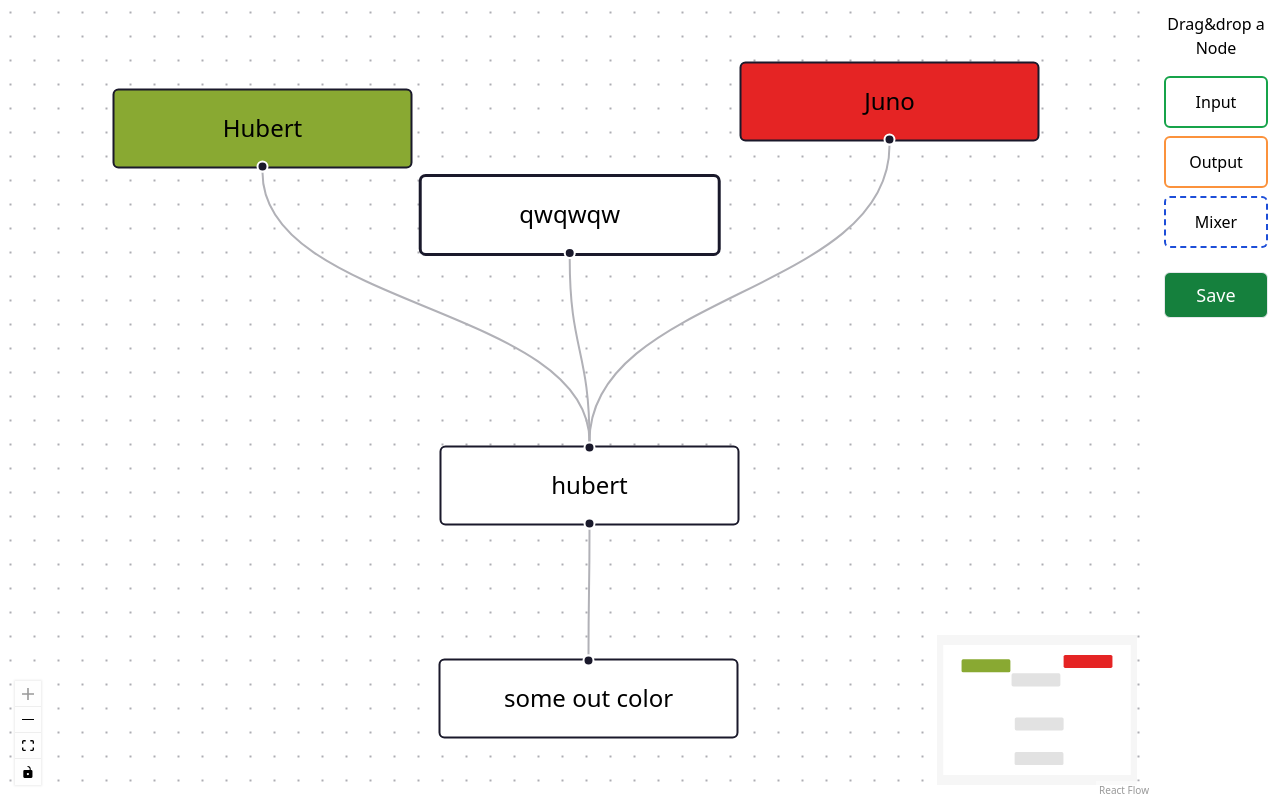
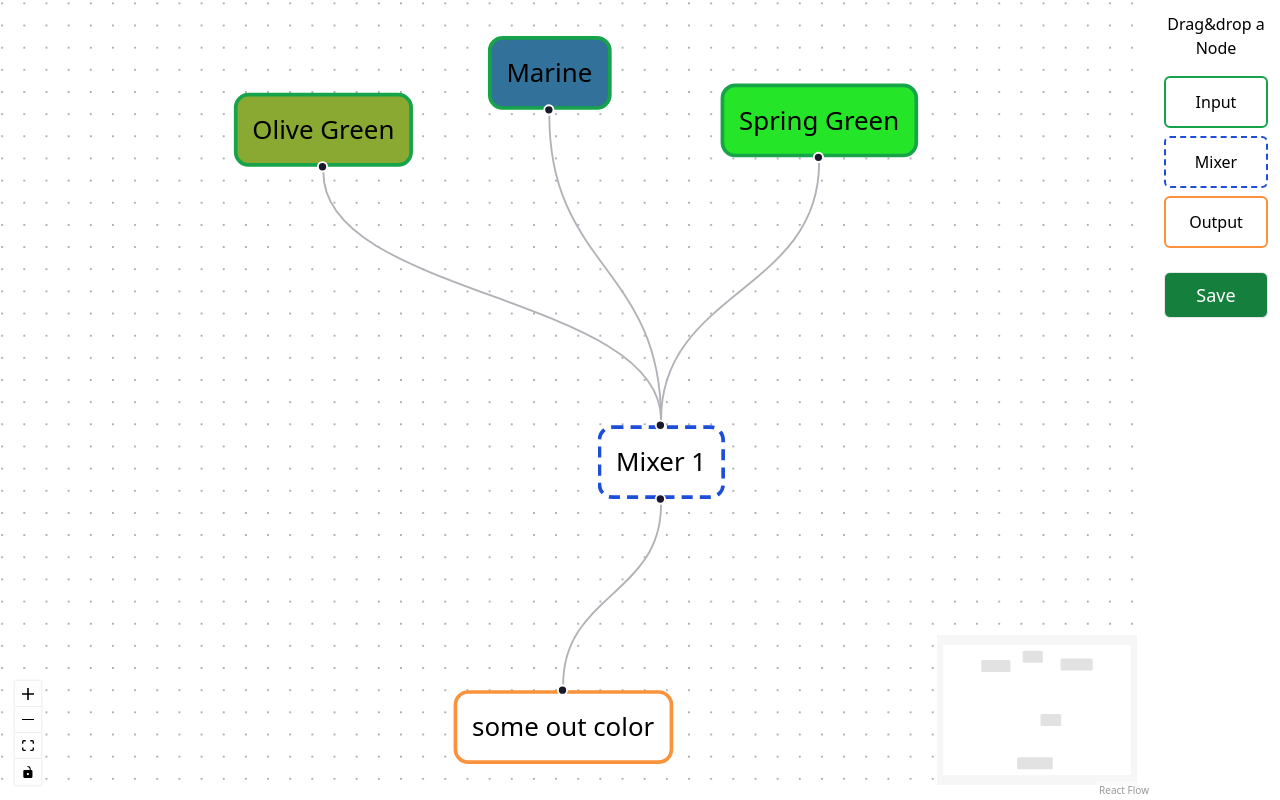
Before and after one commit to HubertTGit/reactflow, a Next.js app: page / in a window 1280 px wide. Built offline with nearby package versions, Linux system fonts and the light colour scheme.

Commit message:
convert all nodes to custom nodes

```diff
--- a/database/nodes.json
+++ b/database/nodes.json
@@ -1,54 +1 @@
-[
-  {
-    "id": "5ae88cfc-8a7d-4dbf-acb0-dc8b104bd26a",
-    "type": "input",
-    "position": { "x": 9.5, "y": -1083.5 },
-    "data": { "label": "Hubert", "color": "#89a932" },
-    "style": { "backgroundColor": "#89a932" },
-    "measured": { "width": 150, "height": 40 },
-    "selected": false,
-    "dragging": false
-  },
-  {
-    "id": "8a1de154-ba2d-4dbd-b3c0-67eb6b67f059",
-    "type": "mixer",
-    "position": { "x": 172.99861274428866, "y": -904.9951446050103 },
-    "data": { "label": "hubert" },
-    "className": "border-blue-700 border-2 border-dashed",
-    "measured": { "width": 150, "height": 40 },
-    "selected": false,
-    "dragging": false
-  },
-  {
-    "id": "dbef0ade-3825-4c82-b965-a8a8a34db5e5",
-    "type": "input",
-    "position": { "x": 323, "y": -1097 },
-    "data": { "label": "Juno", "color": "#e52424" },
-    "style": { "backgroundColor": "#e52424" },
-    "className": "border-green-600 border-2",
-    "measured": { "width": 150, "height": 40 },
-    "selected": false,
-    "dragging": false
-  },
-  {
-    "id": "c42ac247-5383-4429-b1ae-23c4d9cd219d",
-    "type": "output",
-    "position": { "x": 172.5, "y": -798.5 },
-    "data": { "label": "some out color" },
-    "className": "border-orange-400 border-2",
-    "measured": { "width": 150, "height": 40 },
-    "selected": false,
-    "dragging": false
-  },
-  {
-    "id": "9548cf01-3984-4ed6-9bd7-c9099a3f0e2a",
-    "type": "input",
-    "position": { "x": 163.11138605202515, "y": -1040.2915833098461 },
-    "data": { "label": "qwqwqw", "color": "color-mix(#c9d520, #000000)" },
-    "style": { "backgroundColor": "color-mix(#c9d520, #000000)" },
-    "className": "border-green-600 border-2",
-    "measured": { "width": 150, "height": 40 },
-    "selected": true,
-    "dragging": false
-  }
-]
+[{"id":"5ae88cfc-8a7d-4dbf-acb0-dc8b104bd26a","type":"inputNode","position":{"x":-24,"y":-1085},"data":{"label":"Olive Green","color":"#89a932"},"measured":{"width":95,"height":40},"selected":false,"dragging":false},{"id":"8a1de154-ba2d-4dbd-b3c0-67eb6b67f059","type":"mixerNode","position":{"x":172.99861274428866,"y":-904.9951446050103},"data":{"label":"Mixer 1"},"measured":{"width":65,"height":40},"selected":false,"dragging":false},{"id":"dbef0ade-3825-4c82-b965-a8a8a34db5e5","type":"inputNode","position":{"x":239.61035089820007,"y":-1090.07792982036},"data":{"label":"Spring Green","color":"#24e527"},"measured":{"width":105,"height":40},"selected":true,"dragging":false},{"id":"c42ac247-5383-4429-b1ae-23c4d9cd219d","type":"outputNode","position":{"x":95,"y":-761.5},"data":{"label":"some out color"},"measured":{"width":116,"height":40},"selected":false,"dragging":false},{"id":"9548cf01-3984-4ed6-9bd7-c9099a3f0e2a","type":"inputNode","position":{"x":113.61138605202515,"y":-1115.7915833098461},"data":{"label":"Marine","color":"#32729a"},"measured":{"width":64,"height":40},"selected":false,"dragging":false}]
--- a/package.json
+++ b/package.json
@@ -23,6 +23,8 @@
     "eslint": "^8",
     "eslint-config-next": "14.2.15",
     "postcss": "^8",
+    "prettier": "^3.3.3",
+    "prettier-plugin-tailwindcss": "^0.6.8",
     "tailwindcss": "^3.4.1",
     "typescript": "^5"
   }
--- a/ui/flowBuilder.tsx
+++ b/ui/flowBuilder.tsx
@@ -15,11 +15,15 @@ import {
   useEdgesState,
   useNodesState,
   useReactFlow,
+  NodeTypes,
 } from '@xyflow/react';
 
 import '@xyflow/react/dist/style.css';
 import { INodeTypeEnum, IPayload } from '@/utils/interface';
 import DialogComponent from './dialogComponent';
+import { InputNode } from './inputNode';
+import { OutputNode } from './outputNode';
+import { MixerNode } from './mixerNode';
 
 export type FlowBuilderProps = {
   initialNodes: Node[];
@@ -95,6 +99,12 @@ export const FlowBuilder = ({
     setPayload(null);
   };
 
+  const nodeTypes = {
+    inputNode: InputNode,
+    outputNode: OutputNode,
+    mixerNode: MixerNode,
+  } as unknown as NodeTypes;
+
   return (
     <>
       <DialogComponent
@@ -112,6 +122,7 @@ export const FlowBuilder = ({
         onDrop={onDrop}
         onDragOver={onDragOver}
         onNodeDoubleClick={onNodeDoubleClick}
+        nodeTypes={nodeTypes}
         fitView
       >
         <Controls />
--- a/ui/inputNode.tsx
+++ b/ui/inputNode.tsx
@@ -1,13 +1,16 @@
 'use client';
 
 import { Handle, Position, Node } from '@xyflow/react';
-import React from 'react';
 
 export const InputNode = ({ id, data }: Node) => {
+  const label = data.label as string;
+  const color = data.color as string;
   return (
-    <div className="p-3 rounded-lg border-2 border-blue-700">
-      <div>{id}</div>
-      <div>{data.toString()}</div>
+    <div
+      className="p-2 rounded-lg border-2 border-green-600 text-sm"
+      style={{ backgroundColor: color }}
+    >
+      <div>{label}</div>
       <Handle type="source" position={Position.Bottom} />
     </div>
   );
--- /dev/null
+++ b/ui/mixerNode.tsx
@@ -0,0 +1,14 @@
+"use client";
+
+import { Handle, Position, Node } from "@xyflow/react";
+
+export const MixerNode = ({ id, data }: Node) => {
+  const label = data.label as string;
+  return (
+    <div className="rounded-lg border-2 border-dashed border-blue-700 bg-white p-2 text-sm">
+      <Handle type="target" position={Position.Top} />
+      <div>{label}</div>
+      <Handle type="source" position={Position.Bottom} />
+    </div>
+  );
+};
--- a/ui/nodeSelector.tsx
+++ b/ui/nodeSelector.tsx
@@ -1,24 +1,24 @@
-'use client';
+"use client";
 
-import { saveAll } from '@/utils/actions';
-import { TypeColorEnum } from '@/utils/constant';
-import { INodeTypeEnum } from '@/utils/interface';
-import { useReactFlow } from '@xyflow/react';
-import clsx from 'clsx';
-import { SaveButton } from './saveButton';
+import { saveAll } from "@/utils/actions";
+import { TypeColorEnum } from "@/utils/constant";
+import { INodeTypeEnum } from "@/utils/interface";
+import { useReactFlow } from "@xyflow/react";
+import clsx from "clsx";
+import { SaveButton } from "./saveButton";
 
 const onDragStart = (
   event: React.DragEvent<HTMLDivElement>,
-  type: INodeTypeEnum
+  type: INodeTypeEnum,
 ) => {
-  event.dataTransfer.setData('widgetType', type);
+  event.dataTransfer.setData("widgetType", type);
 };
 
 export const NodeSelector = () => {
   const { getEdges, getNodes } = useReactFlow();
 
   return (
-    <aside className="p-3 h-screen flex flex-col gap-4 items-center">
+    <aside className="flex h-screen flex-col items-center gap-4 p-3">
       {/* Draggable nodes */}
       <div>
         <h3 className="pb-4 text-center">Drag&drop a Node</h3>
@@ -26,31 +26,32 @@ export const NodeSelector = () => {
           draggable
           onDragStart={(e) => onDragStart(e, INodeTypeEnum.input)}
           className={clsx([
-            'p-3  border-2 mb-2 cursor-move rounded-md text-center bg-white',
+            "mb-2 cursor-move rounded-md border-2 bg-white p-3 text-center",
             TypeColorEnum.inputBorderColor,
           ])}
         >
           Input
         </div>
+
+        <div
+          draggable
+          onDragStart={(e) => onDragStart(e, INodeTypeEnum.mixer)}
+          className={clsx([
+            "mb-2 cursor-move rounded-md border-2 border-dashed bg-white p-3 text-center",
+            TypeColorEnum.mixerBorderColor,
+          ])}
+        >
+          Mixer
+        </div>
         <div
           draggable
           onDragStart={(e) => onDragStart(e, INodeTypeEnum.output)}
           className={clsx([
-            'p-3  border-2 mb-2 cursor-move rounded-md text-center bg-white',
+            "mb-2 cursor-move rounded-md border-2 bg-white p-3 text-center",
             TypeColorEnum.outputBorderColor,
           ])}
         >
           Output
-        </div>
-        <div
-          draggable
-          onDragStart={(e) => onDragStart(e, INodeTypeEnum.mixer)}
-          className={clsx([
-            'p-3  border-2 mb-2 cursor-move rounded-md text-center border-dashed bg-white',
-            TypeColorEnum.mixerBorderColor,
-          ])}
-        >
-          Mixer
         </div>
       </div>
       {/* save layout */}
--- /dev/null
+++ b/ui/outputNode.tsx
@@ -0,0 +1,17 @@
+"use client";
+
+import { Handle, Position, Node } from "@xyflow/react";
+
+export const OutputNode = ({ id, data }: Node) => {
+  const label = data.label as string;
+  const color = data.color as string;
+  return (
+    <div
+      className="rounded-lg border-2 border-orange-400 bg-white p-2 text-sm"
+      style={{ backgroundColor: color }}
+    >
+      <Handle type="target" position={Position.Top} />
+      <div>{label}</div>
+    </div>
+  );
+};
--- a/utils/actions.ts
+++ b/utils/actions.ts
@@ -1,9 +1,9 @@
-'use server';
+"use server";
 
-import { edgespath, nodespath, TypeColorEnum } from '@/utils/constant';
-import { Edge, Node } from '@xyflow/react';
-import { promises as fs } from 'fs';
-import { INodeTypeEnum, IPayload } from './interface';
+import { edgespath, nodespath, TypeColorEnum } from "@/utils/constant";
+import { Edge, Node } from "@xyflow/react";
+import { promises as fs } from "fs";
+import { INodeTypeEnum, IPayload } from "./interface";
 
 /**
  * createNodeAction
@@ -15,16 +15,16 @@ import { INodeTypeEnum, IPayload } from './interface';
 export async function addNodeAction(
   formData: FormData,
   payload: Partial<IPayload> | null,
-  nodes: Node[]
+  nodes: Node[],
 ) {
   if (!payload) {
     return;
-    throw new Error('No payload');
+    throw new Error("No payload");
   }
 
   const id = crypto.randomUUID();
-  const label = formData.get('label');
-  const color = formData.get('color') as string;
+  const label = formData.get("label");
+  const color = formData.get("color") as string;
   const { type, position } = payload;
 
   const node: Node = {
@@ -37,10 +37,6 @@ export async function addNodeAction(
   };
 
   if (color) {
-    node.style = {
-      backgroundColor: color,
-    };
-
     node.data.color = color;
   }
 
@@ -67,24 +63,21 @@ export async function addNodeAction(
 export async function editNodeAction(
   formData: FormData,
   payload: Partial<IPayload> | null,
-  nodes: Node[]
+  nodes: Node[],
 ) {
   if (!payload) {
     return;
-    throw new Error('No payload');
+    throw new Error("No payload");
   }
 
-  const label = formData.get('label');
-  const color = formData.get('color') as string;
+  const label = formData.get("label");
+  const color = formData.get("color") as string;
   const { id } = payload;
 
   nodes.map((n) => {
     if (n.id === id) {
       if (color) {
-        n.style = {
-          backgroundColor: `color-mix(${color}, #000000)`,
-        };
-        n.data.color = `color-mix(${color}, #000000)`;
+        n.data.color = color;
       }
 
       if (label) {
--- a/utils/interface.ts
+++ b/utils/interface.ts
@@ -1,7 +1,7 @@
 export enum INodeTypeEnum {
-  input = 'input',
-  output = 'output',
-  mixer = 'mixer',
+  input = 'inputNode',
+  output = 'outputNode',
+  mixer = 'mixerNode',
 }
 
 export interface IPayload {
```
Also changed, not shown: 2 other files (tests, documents, lock files or other folders).
